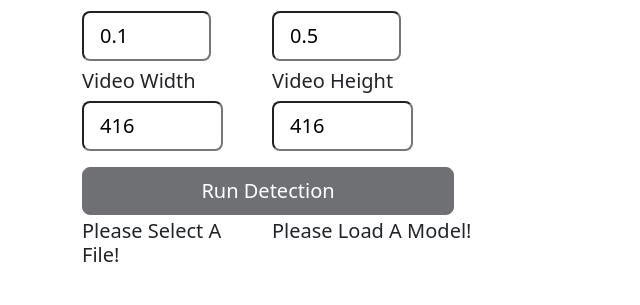
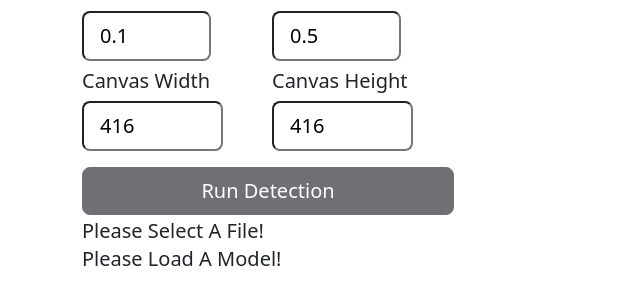
Before and after one commit to ronen-halevy/yolov3-tfjs-gui, a React (Create React App) app: page / in a window 1280 px wide. Shown: the part 511-816 px from the top of the page, without its empty margins (0-640 px from the left). Built offline with nearby package versions, Linux system fonts and the light colour scheme; no server answers; what @tensorflow/tfjs would draw is missing.

Commit message:
css arrange

```diff
--- a/src/YoloV3.js
+++ b/src/YoloV3.js
@@ -388,7 +388,7 @@ export const YoloV3 = () => {
 					<div className='row'>
 						<div className='col-2'>
 							<div className='col'>
-								<label className=' h5  '>Video Width</label>
+								<label className=' h5  '>Canvas Width</label>
 							</div>
 							<div className='col'>
 								<input
@@ -404,7 +404,7 @@ export const YoloV3 = () => {
 						</div>
 						<div className='col-2'>
 							<div className='col'>
-								<label className=' h5  '>Video Height</label>
+								<label className=' h5  '>Canvas Height</label>
 							</div>
 
 							<div className='col'>
@@ -434,17 +434,22 @@ export const YoloV3 = () => {
 							</button>
 						</div>
 					</div>
-					<div className='row '>
+					<div className='col '>
+						<div className='col '>
 							{selectedFile == '' && (
-							<div className='  mb-5 col-2 h5' id='liveAlertBtn'>
+								<div className='  mb-1 col-2 h5' id='liveAlertBtn'>
 									Please Select A File!
 								</div>
 							)}
+						</div>
+
+						<div className='col '>
 							{!isModelLoaded && (
-							<div className='  mb-5 col-3 h5' id='liveAlertBtn'>
+								<div className='  mb-1 col-3 h5' id='liveAlertBtn'>
 									Please Load A Model!
 								</div>
 							)}
+						</div>
 					</div>
 				</div>
 			</div>
```
Lines whose indentation alone changed are shown as unchanged.
